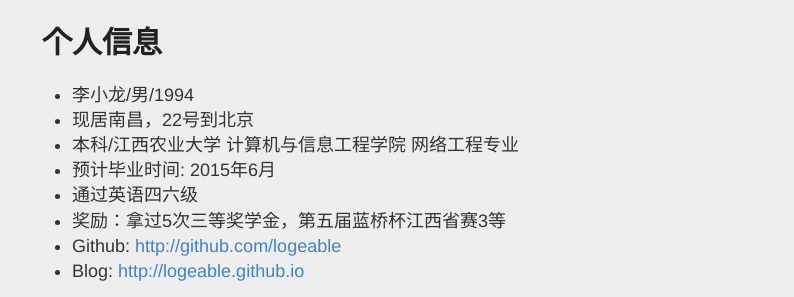
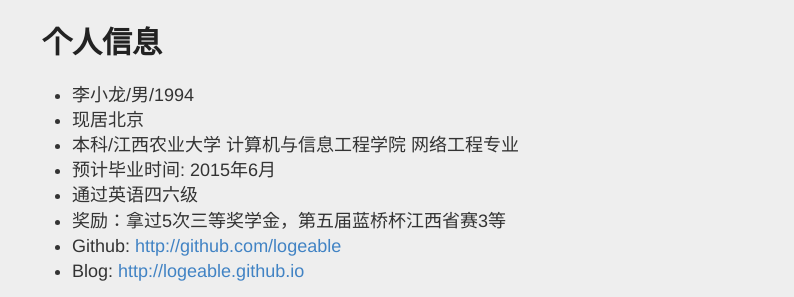
Before and after one commit to logeable/logeable.github.io, a Jekyll site: the page built from about.md, in a window 1280 px wide and 900 px high. Shown: the part 414-711 px from the top of the window, without its empty margins (238-1032 px from the left). Built offline with Jekyll 4.4.1, drawn with Linux system fonts in a browser that asks for light colours; Markdown is read by kramdown in place of the engine named in the settings.

Commit message:
update about

```diff
--- a/about.md
+++ b/about.md
@@ -16,7 +16,7 @@ permalink: /about/
 # 个人信息
 
  - 李小龙/男/1994
- - 现居南昌，22号到北京
+ - 现居北京
  - 本科/江西农业大学 计算机与信息工程学院 网络工程专业
  - 预计毕业时间: 2015年6月
  - 通过英语四六级
```
